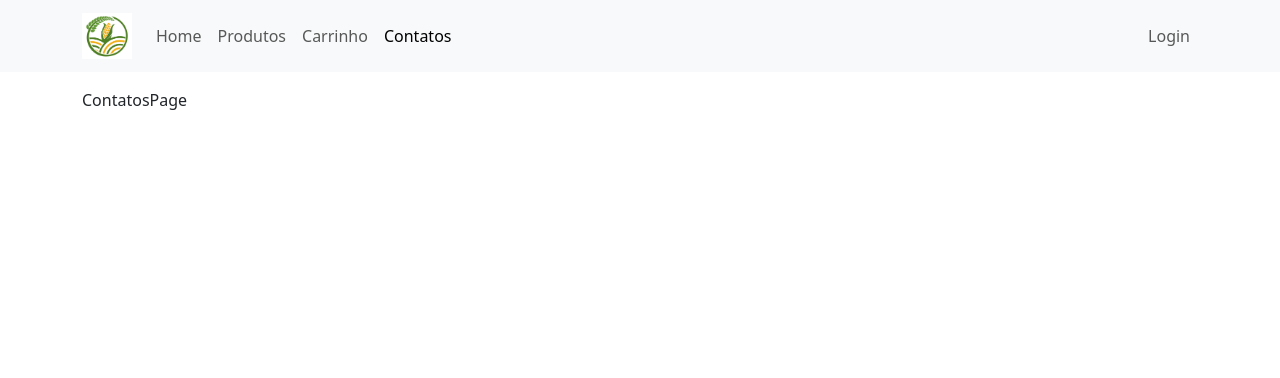
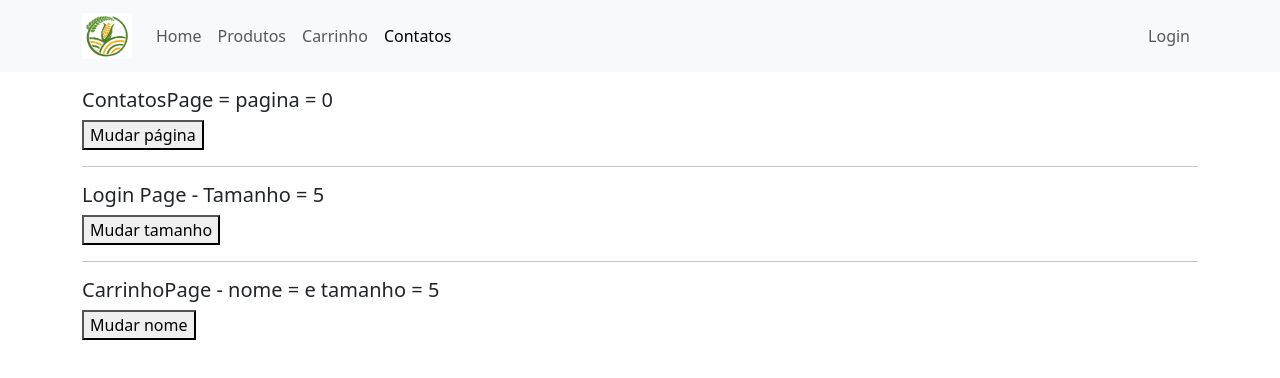
Before and after one commit to PedroAlmeida08/devweb, a React app in the folder projeto01/: page /contatos in a window 1280 px wide. Shown: the top 378 px of the page. Built offline with nearby package versions, Linux system fonts and the light colour scheme; the HTML template or start-up script is replaced by a standard one.

Commit message:
feat: using zustand package

```diff
--- a/projeto01/package.json
+++ b/projeto01/package.json
@@ -15,7 +15,8 @@
     "dayjs": "^1.11.13",
     "react": "^19.0.0",
     "react-dom": "^19.0.0",
-    "react-router-dom": "^7.6.0"
+    "react-router-dom": "^7.6.0",
+    "zustand": "^5.0.5"
   },
   "devDependencies": {
     "@eslint/js": "^9.22.0",
--- a/projeto01/src/components/Paginacao.tsx
+++ b/projeto01/src/components/Paginacao.tsx
@@ -1,18 +1,42 @@
 import { ReactNode } from "react";
+import useProdutoStore from "../store/ProdutoStore";
+import useRecuperarProdutosComPaginacao from "../hooks/useRecuperarProdutosComPaginacao";
 
-interface Props {
-  pagina: number;
-  totalDePaginas: number;
-  tratarPaginacao: (pagina: number) => void;
-}
+const Paginacao = () => {
+  const arrayDePaginas: ReactNode[] = [];
+  const pagina = useProdutoStore((s) => s.pagina);
+  const tamanho = useProdutoStore((s) => s.tamanho);
+  const nome = useProdutoStore((s) => s.nome);
+  const setPagina = useProdutoStore((s) => s.setPagina);
 
-const Paginacao = ({ pagina, totalDePaginas, tratarPaginacao }: Props) => {
-  const arrayDePaginas: ReactNode[] = [];
+  const {
+    data: resultadoPaginado,
+    isPending: carregandoProdutos,
+    error: errorProdutos,
+  } = useRecuperarProdutosComPaginacao({
+    pagina: pagina.toString(),
+    tamanho: tamanho.toString(),
+    nome: nome,
+  });
+
+  if (carregandoProdutos)
+    return <p className="fw-bold">Carregando produtos...</p>;
+  if (errorProdutos) throw errorProdutos;
+
+  const totalDePaginas: number = resultadoPaginado.totalDePaginas;
+
+  const tratarPaginacao = (pagina: number) => {
+    setPagina(pagina);
+  };
 
   for (let i = 0; i < totalDePaginas; i++) {
     arrayDePaginas.push(
       <li key={i} className={pagina === i ? "page-item active" : "page-item"}>
-        <a onClick={() => tratarPaginacao(i)} className="page-link" aria-current="page">
+        <a
+          onClick={() => tratarPaginacao(i)}
+          className="page-link"
+          aria-current="page"
+        >
           {i + 1}
         </a>
       </li>
@@ -22,14 +46,22 @@ const Paginacao = ({ pagina, totalDePaginas, tratarPaginacao }: Props) => {
   if (totalDePaginas < 2) return;
 
   return (
-    <nav aria-label="paginaco">
+    <nav aria-label="paginação">
       <ul className="pagination">
         <li className={pagina === 0 ? "page-item disabled" : "page-item"}>
-          <a onClick={() => tratarPaginacao(pagina-1)} className="page-link">Anterior</a>
+          <a onClick={() => tratarPaginacao(pagina - 1)} className="page-link">
+            Anterior
+          </a>
         </li>
         {arrayDePaginas}
-        <li className={pagina === totalDePaginas - 1 ? "page-item disabled" : "page-item"}>
-          <a onClick={() => tratarPaginacao(pagina+1)} className="page-link">Próxima</a>
+        <li
+          className={
+            pagina === totalDePaginas - 1 ? "page-item disabled" : "page-item"
+          }
+        >
+          <a onClick={() => tratarPaginacao(pagina + 1)} className="page-link">
+            Próxima
+          </a>
         </li>
       </ul>
     </nav>
--- a/projeto01/src/components/Pesquisa.tsx
+++ b/projeto01/src/components/Pesquisa.tsx
@@ -1,10 +1,15 @@
 import { FormEvent, useRef } from "react";
+import useProdutoStore from "../store/ProdutoStore";
 
-interface Props {
-    tratarNome: (nome: string) => void;
-}
-const Pesquisa = ({tratarNome}: Props) => {
+const Pesquisa = () => {
   const nomeRef = useRef<HTMLInputElement>(null);
+  const setNome = useProdutoStore((s) => s.setNome);
+  const setPagina = useProdutoStore((s) => s.setPagina);
+
+  const tratarNome = (nome: string) => {
+    setNome(nome);
+    setPagina(0);
+  }
 
   return (
     <form
--- a/projeto01/src/components/TabelaDeProdutos.tsx
+++ b/projeto01/src/components/TabelaDeProdutos.tsx
@@ -1,14 +1,45 @@
 import dayjs from "dayjs";
 import Produto from "../interfaces/Produto";
 import { Link } from "react-router-dom";
+import useProdutoStore from "../store/ProdutoStore";
+import useRecuperarProdutosComPaginacao from "../hooks/useRecuperarProdutosComPaginacao";
+import useRemoverProdutoPorId from "../hooks/useRemoverProdutoPorId";
 
- interface Props {
-     produtos: Produto[];
-     tratarRemocao: (id:number) => void;
- }
+const TabelaDeProdutos = () => {
+  //const TabelaDeProdutos = ({ produtos, tratarRemocao }: { produtos: Produto[], tratarRemocao: (id: number) => void }) => {
 
-  const TabelaDeProdutos = ({produtos, tratarRemocao}: Props) => {
-//const TabelaDeProdutos = ({ produtos, tratarRemocao }: { produtos: Produto[], tratarRemocao: (id: number) => void }) => {
+  const pagina = useProdutoStore((s) => s.pagina);
+  const tamanho = useProdutoStore((s) => s.tamanho);
+  const nome = useProdutoStore((s) => s.nome);
+
+  const setPagina = useProdutoStore((s) => s.setPagina);
+
+  const {
+    data: resultadoPaginado,
+    isPending: carregandoProdutos,
+    error: errorProdutos,
+  } = useRecuperarProdutosComPaginacao({
+    pagina: pagina.toString(),
+    tamanho: tamanho.toString(),
+    nome: nome,
+  });
+
+  if (carregandoProdutos)
+    return <p className="fw-bold">Carregando produtos...</p>;
+  if (errorProdutos) throw errorProdutos;
+
+  const produtos: Produto[] = resultadoPaginado.itens;
+
+  const { mutate: removerProduto, error: errorRemocaoProduto } =
+    useRemoverProdutoPorId();
+
+  if (errorRemocaoProduto) throw errorRemocaoProduto;
+
+  const tratarRemocao = (id: number) => {
+    removerProduto(id);
+    setPagina(0);
+  };
+
   return (
     <div className="table-responsive">
       <table className="table table-bordered table-sm table-hover table-striped">
@@ -27,7 +58,9 @@ import { Link } from "react-router-dom";
         <tbody>
           {produtos.map((produto) => (
             <tr key={produto.id}>
-              <td width="8%" className="text-center align-middle">{produto.id}</td>
+              <td width="8%" className="text-center align-middle">
+                {produto.id}
+              </td>
               <td width="13%" className="text-center align-middle">
                 <img
                   src={produto.imagem}
@@ -39,7 +72,12 @@ import { Link } from "react-router-dom";
                 {produto.categoria.nome}
               </td>
               <td width="17%" className="align-middle ps-3">
-                <Link style={{textDecoration: "none"}} to={"/produtos/" + produto.id}>{produto.nome}</Link>
+                <Link
+                  style={{ textDecoration: "none" }}
+                  to={"/produtos/" + produto.id}
+                >
+                  {produto.nome}
+                </Link>
               </td>
               <td width="13%" className="text-center align-middle">
                 {dayjs(produto.dataCadastro).format("DD/MM/YYYY")}
@@ -55,7 +93,11 @@ import { Link } from "react-router-dom";
                 })}
               </td>
               <td width="13%" className="text-center align-middle">
-                <button onClick = {()=> tratarRemocao(produto.id)} className="btn btn-danger btn-sm" type="button">
+                <button
+                  onClick={() => tratarRemocao(produto.id)}
+                  className="btn btn-danger btn-sm"
+                  type="button"
+                >
                   Remover
                 </button>
               </td>
@@ -64,12 +106,18 @@ import { Link } from "react-router-dom";
         </tbody>
         <tfoot>
           <tr>
-            <td className="text-center align-middle fw-bold" colSpan={5}>Total ...</td>
+            <td className="text-center align-middle fw-bold" colSpan={5}>
+              Total ...
+            </td>
             <td className="text-center align-middle fw-bold" colSpan={2}></td>
             <td className="text-center align-middle fw-bold">
-            {/* reduce percorre os produtos */}
+              {/* reduce percorre os produtos */}
               {produtos
-                .reduce((total, produto) => total + produto.qtdEstoque * produto.preco, 0)
+                .reduce(
+                  (total, produto) =>
+                    total + produto.qtdEstoque * produto.preco,
+                  0
+                )
                 .toLocaleString("pt-BR", {
                   minimumFractionDigits: 2,
                   maximumFractionDigits: 2,
--- a/projeto01/src/pages/CarrinhoPage.tsx
+++ b/projeto01/src/pages/CarrinhoPage.tsx
@@ -1,6 +1,15 @@
+import useProdutoStore from "../store/ProdutoStore"
+
 const CarrinhoPage = () => {
+  const nome = useProdutoStore((s) => s.nome);
+  const tamanho = useProdutoStore((s) => s.tamanho);
+  const setNome = useProdutoStore((s) => s.setNome);
+
   return (
-    <div>Carrinho</div>
+    <>
+      <h5>CarrinhoPage - nome = {nome} e tamanho = {tamanho}</h5>
+      <button onClick={() => {setNome("xyz")}}>Mudar nome</button>
+    </>
   )
 }
 export default CarrinhoPage
--- a/projeto01/src/pages/ContatosPage.tsx
+++ b/projeto01/src/pages/ContatosPage.tsx
@@ -1,6 +1,22 @@
+import useProdutoStore from "../store/ProdutoStore"
+import CarrinhoPage from "./CarrinhoPage";
+import LoginPage from "./LoginPage";
+
 const ContatosPage = () => {
+  const pagina = useProdutoStore((s) => s.pagina);
+  const setPagina = useProdutoStore((s) => s.setPagina)
+
   return (
-    <div>ContatosPage</div>
+    <>
+      <div>
+        <h5>ContatosPage = pagina = {pagina}</h5>
+        <button onClick={() => {setPagina(6)}}>Mudar página</button>
+        <hr />
+        <LoginPage />
+        <hr />
+        <CarrinhoPage />
+      </div>
+    </>
   )
 }
 export default ContatosPage
--- a/projeto01/src/pages/LoginPage.tsx
+++ b/projeto01/src/pages/LoginPage.tsx
@@ -1,6 +1,14 @@
+import useProdutoStore from "../store/ProdutoStore"
+
 const LoginPage = () => {
+  const tamanho = useProdutoStore((s) => s.tamanho);
+  const setTamanho = useProdutoStore((s) => s.setTamanho);
+
   return (
-    <div>LoginPage</div>
+    <>
+      <h5>Login Page - Tamanho = {tamanho}</h5>
+      <button onClick={() => {setTamanho(8)}}>Mudar tamanho</button>
+    </>
   )
 }
 export default LoginPage
--- /dev/null
+++ b/projeto01/src/store/ProdutoStore.ts
@@ -0,0 +1,25 @@
+import { create } from "zustand";
+
+interface ProdutoStore {
+  pagina: number;
+  tamanho: number;
+  nome: string;
+
+  setPagina: (novaPagina: number) => void;
+  setTamanho: (novoTamanho: number) => void;
+  setNome: (novoNome: string) => void;
+}
+
+const useProdutoStore = create<ProdutoStore>((set) => ({
+  pagina: 0,
+  tamanho: 5,
+  nome: "",
+
+  setPagina: (novaPagina: number) => set(() => ({ pagina: novaPagina })),
+  setTamanho: (novoTamanho: number) => set(() => ({tamanho: novoTamanho})),
+  setNome: (novoNome: string) => set(() => ({ nome: novoNome })),
+}));
+export default useProdutoStore;
+
+// const produtoStore = useProdutoStore();
+// const setPagina = useProdutoStore((s) => s.setPagina);
```
Also changed, not shown: projeto01/src/pages/ProdutosComPaginacaoPage.tsx (+5 -55 lines), 1 other file (tests, documents, lock files or other folders).
